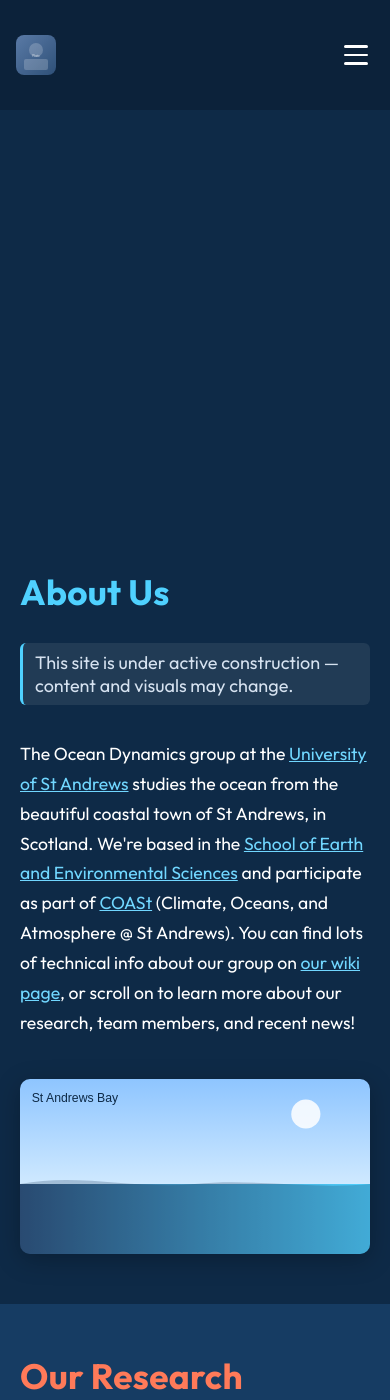
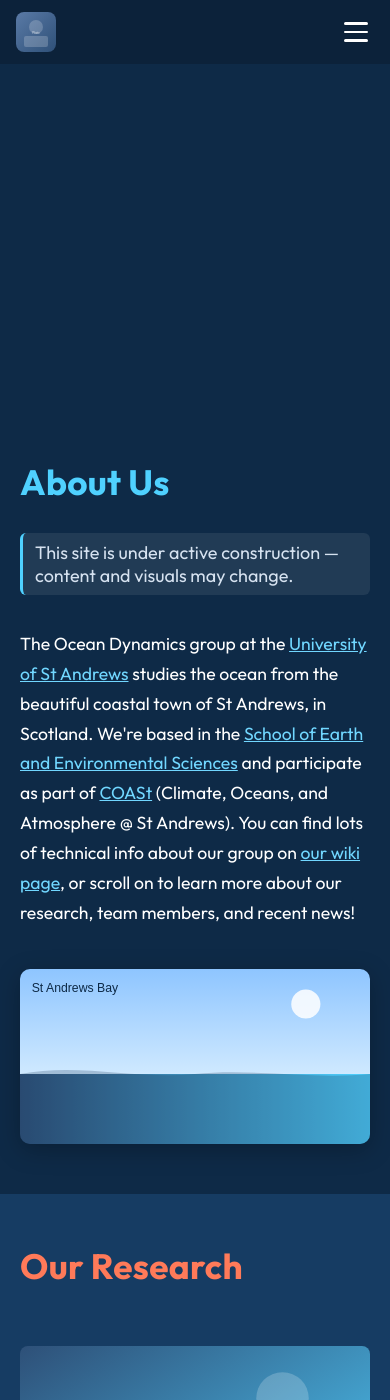
Before and after one commit to ODyn-StAndrews/ODyn-StAndrews.github.io, a Jekyll site: the page built from index.html, in a window 390 px wide and 1400 px high. Built offline with Jekyll 4.4.1, drawn with Linux system fonts in a browser that asks for light colours.

Commit message:
Mobile menu: center drawer links; keep header fixed on small screens; reduce top gap so content starts below compact header; avoid applying static header on mobile non-home

```diff
--- a/assets/css/styles.css
+++ b/assets/css/styles.css
@@ -80,8 +80,8 @@
 
 /* Mobile menu drawer */
 .mobile-menu { position: fixed; top: var(--header-height, 110px); left: 0; right: 0; background: #0c223a; border-top: 1px solid rgba(255,255,255,0.1); box-shadow: 0 8px 24px rgba(0,0,0,0.35); z-index: 1500; padding: 12px 20px; max-height: 70vh; overflow: auto; }
-.mobile-menu nav ul { list-style: none; padding: 0; margin: 0; display: grid; gap: 10px; }
-.mobile-menu nav a { color: #fff; text-decoration: none; font-weight: 600; font-size: 1rem; padding: 6px 0; display: block; }
+.mobile-menu nav ul { list-style: none; padding: 0; margin: 0; display: grid; gap: 12px; justify-items: center; }
+.mobile-menu nav a { color: #fff; text-decoration: none; font-weight: 600; font-size: 1rem; padding: 6px 0; display: inline-block; text-align: center; }
 
 /* Responsive behavior for small screens */
 @media (max-width: 640px) {
@@ -90,12 +90,12 @@
   .university-logo { display: none; }
   header > nav { display: none; }
   .nav-toggle { display: inline-flex; }
-  header { height: 64px !important; padding: 0 16px; }
+  header { height: 64px !important; padding: 0 16px; position: fixed; top: 0; left: 0; right: 0; }
   .large-logo { height: 40px; width: 40px; }
   header::after { background: none; }
   header video { display: none; }
   /* Push content appropriately for compact header */
-  #about { margin-top: 80px; scroll-margin-top: 80px; }
+  #about { margin-top: 64px; scroll-margin-top: 64px; }
   /* Ensure mobile menu aligns to compact header */
   .mobile-menu { top: 64px !important; }
 }
--- a/assets/js/main.js
+++ b/assets/js/main.js
@@ -112,7 +112,7 @@
     // Also set Home active immediately when clicking title or home icon
     if (titleLink) titleLink.addEventListener('click', () => setActiveHome());
     if (homeIcon) homeIcon.addEventListener('click', () => setActiveHome());
-  } else {
+  } else if (!isMobile) {
     // Static, compact header for non-home pages
     header.classList.add('static', 'compact');
     header.style.setProperty('--header-height', `${MIN_H}px`);
```
